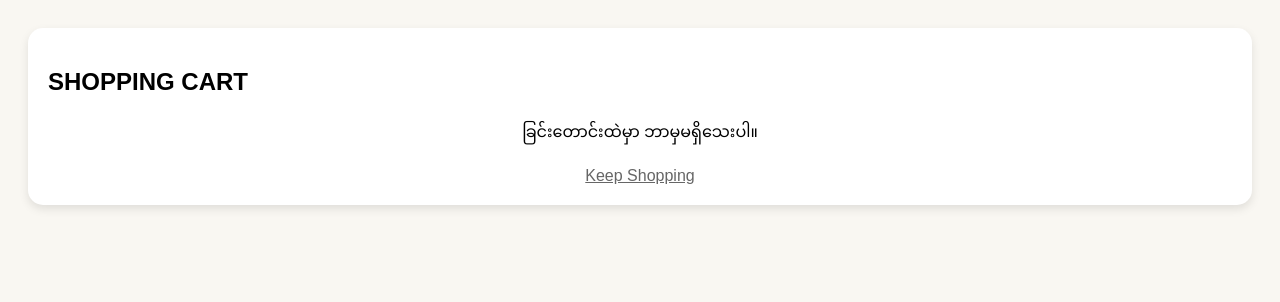
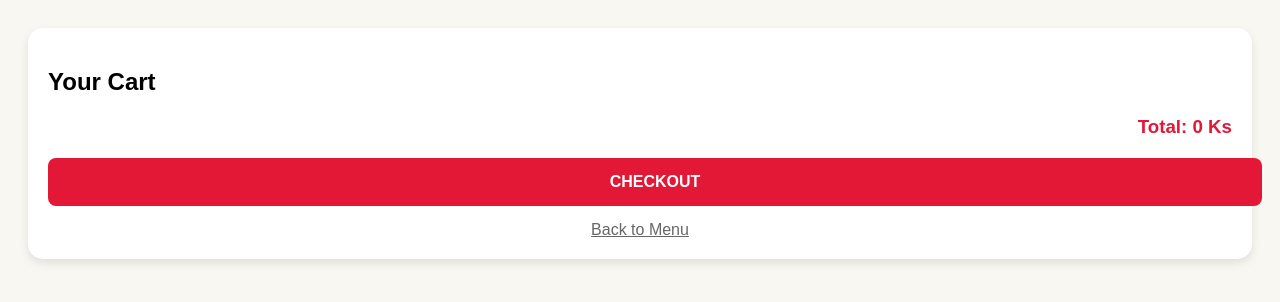
Before and after one commit to roppar22-art/my-drink-shop, a Flask app: page /cart in a window 1280 px wide. Shown: the top 302 px of the page. Run offline with Flask 3, Linux system fonts and the light colour scheme.

Commit message:
Update cart.html

```diff
--- a/templates/cart.html
+++ b/templates/cart.html
@@ -2,31 +2,23 @@
 <html>
 <head>
     <meta name="viewport" content="width=device-width, initial-scale=1.0">
-    <title>Your Shopping Cart</title>
+    <title>Cart</title>
     <style>
-        body { font-family: sans-serif; background: #f9f7f2; padding: 20px; }
-        .cart-container { background: white; padding: 20px; border-radius: 15px; box-shadow: 0 4px 10px rgba(0,0,0,0.1); }
-        .cart-item { display: flex; justify-content: space-between; border-bottom: 1px solid #eee; padding: 10px 0; }
-        .total { font-size: 1.2rem; font-weight: bold; margin-top: 20px; text-align: right; color: #d4a373; }
-        .btn { display: block; width: 100%; padding: 15px; background: #1a1a1a; color: white; text-align: center; text-decoration: none; border-radius: 8px; margin-top: 15px; }
+        body { font-family: sans-serif; padding: 20px; background: #f9f7f2; }
+        .card { background: white; padding: 20px; border-radius: 15px; box-shadow: 0 4px 10px rgba(0,0,0,0.1); }
+        .item { display: flex; justify-content: space-between; border-bottom: 1px solid #eee; padding: 10px 0; }
+        .btn { display: block; width: 100%; padding: 15px; background: #e31837; color: white; text-align: center; text-decoration: none; border-radius: 8px; margin-top: 20px; font-weight: bold; }
     </style>
 </head>
 <body>
-    <div class="cart-container">
-        <h2>SHOPPING CART</h2>
-        {% if items %}
-            {% for item in items %}
-            <div class="cart-item">
-                <span>{{ item.name }}</span>
-                <span>{{ "{:,}".format(item.price) }} Ks</span>
-            </div>
-            {% endfor %}
-            <div class="total">စုစုပေါင်း: {{ "{:,}".format(total) }} Ks</div>
-            <a href="/checkout" class="btn">CHECKOUT မှာယူမည်</a>
-        {% else %}
-            <p style="text-align:center;">ခြင်းတောင်းထဲမှာ ဘာမှမရှိသေးပါ။</p>
-        {% endif %}
-        <a href="/" style="display:block; text-align:center; margin-top:15px; color:#666;">Keep Shopping</a>
+    <div class="card">
+        <h2>Your Cart</h2>
+        {% for item in items %}
+        <div class="item"><span>{{ item.name }}</span><span>{{ item.price }} Ks</span></div>
+        {% endfor %}
+        <h3 style="text-align:right; color:#e31837;">Total: {{ total }} Ks</h3>
+        <a href="/checkout" class="btn">CHECKOUT</a>
+        <a href="/" style="display:block; text-align:center; margin-top:15px; color:#666;">Back to Menu</a>
     </div>
 </body>
 </html>
```
